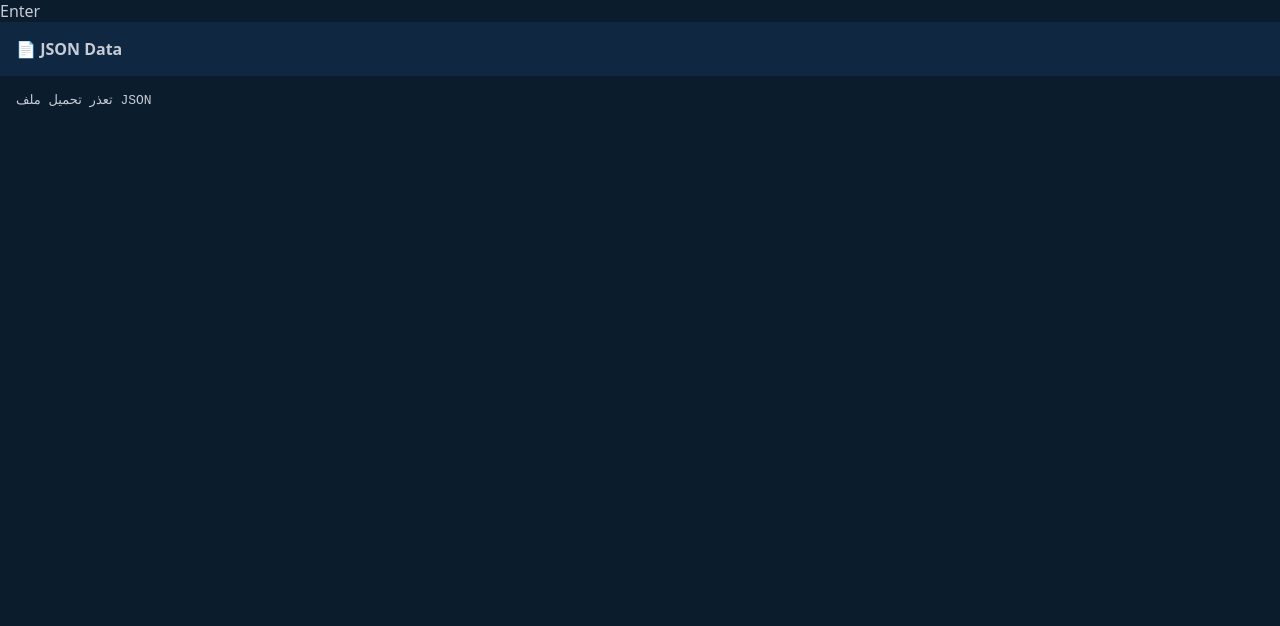
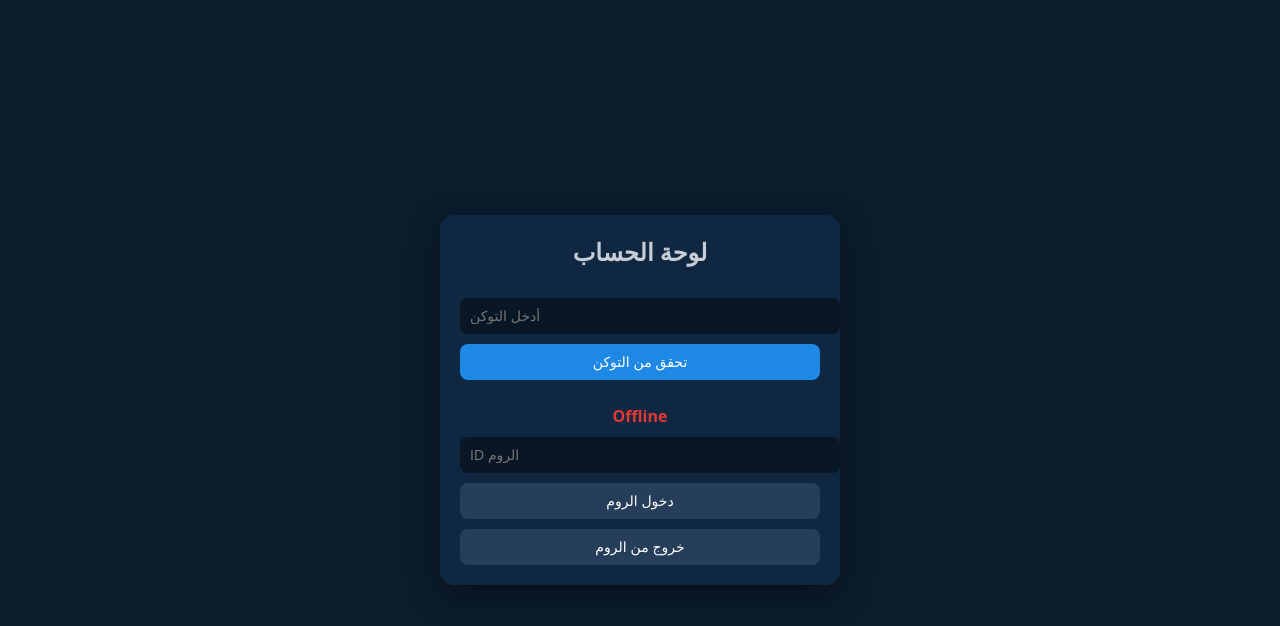
Before and after one commit to Wnf-s1/Fiscord-room, a website: page index.html in a window 1280 px wide. Drawn offline with Linux system fonts and the light colour scheme; no server answers.

Commit message:
Update HTML structure and styling for account control

```diff
--- a/index.html
+++ b/index.html
@@ -1,45 +1,151 @@
-Enter<!DOCTYPE html>
+<!DOCTYPE html>
 <html lang="ar">
 <head>
 <meta charset="UTF-8">
-<title>JSON Viewer</title>
+<title>Account Control</title>
 <meta name="viewport" content="width=device-width, initial-scale=1.0">
+
 <style>
 body{
   margin:0;
-  font-family: system-ui, -apple-system, Arial;
+  font-family: system-ui, Arial;
   background:#0B1C2D;
   color:#C7CCD6;
+  display:flex;
+  justify-content:center;
+  align-items:center;
+  min-height:100vh;
 }
-header{
-  padding:16px;
+
+.container{
+  width:360px;
   background:#0F2740;
+  border-radius:14px;
+  padding:20px;
+  box-shadow:0 10px 30px rgba(0,0,0,.4);
+}
+
+h2{
+  margin-top:0;
+  text-align:center;
+}
+
+input, button{
+  width:100%;
+  padding:10px;
+  margin-top:10px;
+  border:none;
+  border-radius:8px;
+  font-size:14px;
+}
+
+input{
+  background:#081626;
+  color:#fff;
+}
+
+button{
+  background:#1E88E5;
+  color:white;
+  cursor:pointer;
+}
+
+button.secondary{
+  background:#263E5A;
+}
+
+.status{
+  margin-top:10px;
+  text-align:center;
   font-weight:bold;
 }
-pre{
-  margin:0;
-  padding:16px;
-  overflow:auto;
-  white-space:pre-wrap;
+
+.status.online{ color:#4CAF50; }
+.status.offline{ color:#E53935; }
+
+.avatar{
+  display:flex;
+  justify-content:center;
+  margin-top:15px;
+}
+
+.avatar img{
+  width:80px;
+  height:80px;
+  border-radius:50%;
+  border:3px solid #1E88E5;
+  display:none;
 }
 </style>
 </head>
 
 <body>
-<header>📄 JSON Data</header>
-<pre id="output">Loading...</pre>
+
+<div class="container">
+  <h2>لوحة الحساب</h2>
+
+  <!-- Token -->
+  <input type="password" id="token" placeholder="أدخل التوكن">
+  <button onclick="checkToken()">تحقق من التوكن</button>
+
+  <!-- Avatar -->
+  <div class="avatar">
+    <img id="avatar" src="">
+  </div>
+
+  <!-- Status -->
+  <div id="status" class="status offline">Offline</div>
+
+  <!-- Room -->
+  <input type="text" id="room" placeholder="ID الروم">
+  <button class="secondary" onclick="joinRoom()">دخول الروم</button>
+  <button class="secondary" onclick="leaveRoom()">خروج من الروم</button>
+</div>
 
 <script>
-fetch('data.json')
-  .then(r => r.json())
-  .then(d => {
-    document.getElementById('output').textContent =
-      JSON.stringify(d, null, 2);
-  })
-  .catch(() => {
-    document.getElementById('output').textContent =
-      'تعذر تحميل ملف JSON';
-  });
+let verified = false;
+
+function checkToken(){
+  const token = document.getElementById('token').value;
+
+  if(token.length < 10){
+    alert("توكن غير صالح");
+    return;
+  }
+
+  // محاكاة تحقق
+  verified = true;
+
+  document.getElementById('status').textContent = "Online";
+  document.getElementById('status').className = "status online";
+
+  // أفاتار تجريبي
+  const avatar = document.getElementById('avatar');
+  avatar.src = "https://i.pravatar.cc/150?u=" + token;
+  avatar.style.display = "block";
+}
+
+function joinRoom(){
+  if(!verified){
+    alert("تحقق من التوكن أولاً");
+    return;
+  }
+  const room = document.getElementById('room').value;
+  if(!room){
+    alert("أدخل ID الروم");
+    return;
+  }
+  alert("تم دخول الروم: " + room);
+}
+
+function leaveRoom(){
+  if(!verified){
+    alert("تحقق من التوكن أولاً");
+    return;
+  }
+  alert("تم الخروج من الروم");
+}
 </script>
+
 </body>
 </html>
```
